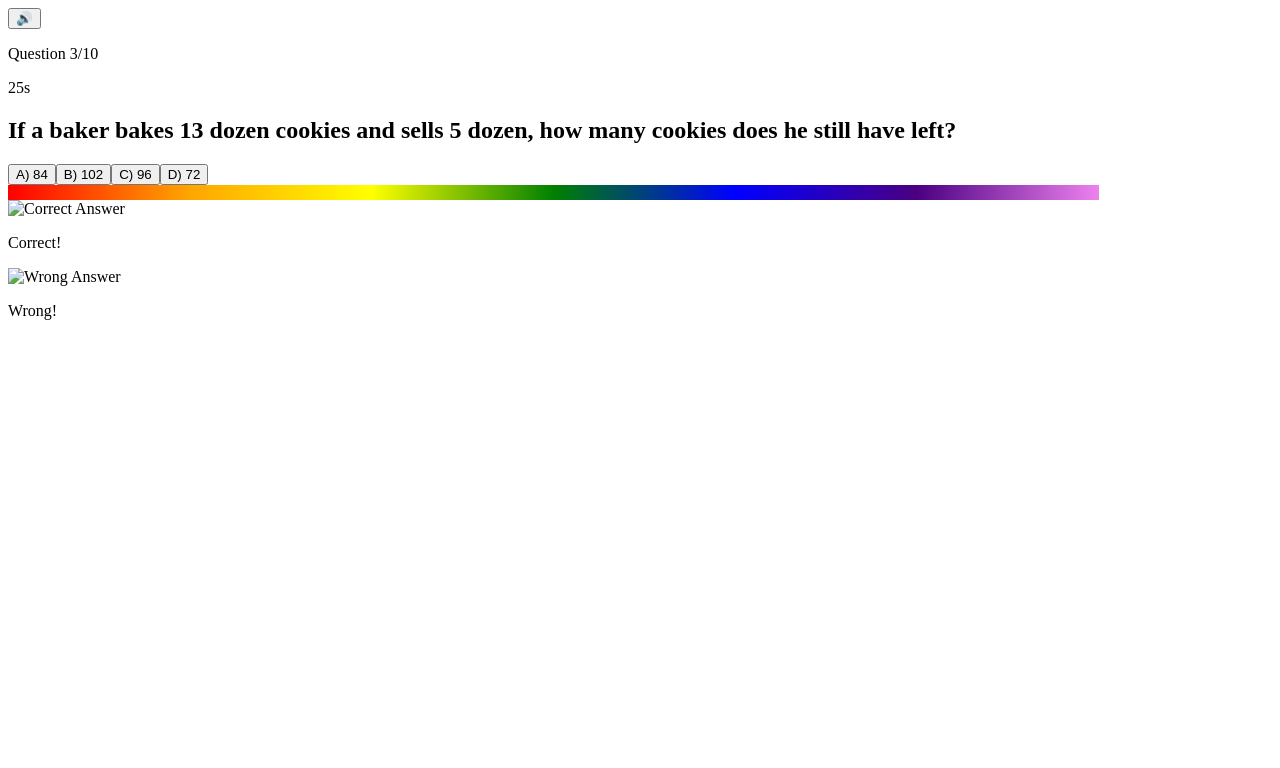
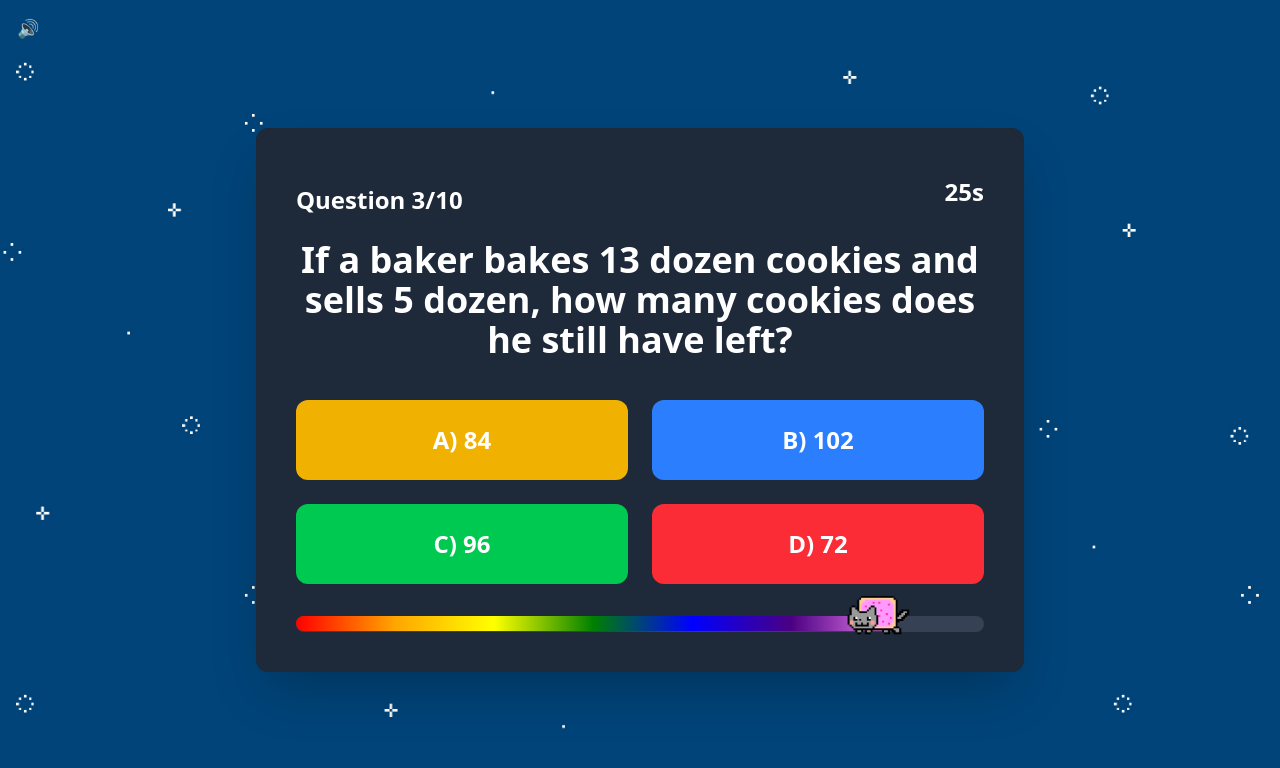
Before and after one commit to Mark040701/Math-Rush, a website: page dist/question3.html in a window 1280 px wide. Drawn offline with Linux system fonts and the light colour scheme; the site is published under a folder, as on GitHub Pages, so addresses that start at the root find nothing.

Commit message:
okay sya

```diff
--- a/dist/question3.html
+++ b/dist/question3.html
@@ -4,10 +4,10 @@
     <meta charset="UTF-8">
     <meta name="viewport" content="width=device-width, initial-scale=1.0">
     <title>MathRush - Game</title>
-    <link href="/dist/output.css" rel="stylesheet">
+    <link href="output.css" rel="stylesheet">
     <style>
         body {
-            background: url('/dist/img/bg2.jpg') no-repeat center center fixed;
+            background: url('img/bg2.jpg') no-repeat center center fixed;
             background-size: cover;
         }
 
@@ -58,7 +58,7 @@
 
     <!-- Background Music -->
     <audio id="bg-music" loop>
-        <source src="/dist/music/nyan-cat_1.mp3" type="audio/mp3">
+        <source src="music/nyan-cat_1.mp3" type="audio/mp3">
     </audio>
 
     <!-- Music Controls -->
@@ -93,14 +93,14 @@
         <!-- Timer Bar -->
         <div class="mt-6 sm:mt-8 w-full bg-gray-700 rounded-full h-3 sm:h-4 relative">
             <div id="timer-bar" class="w-full h-3 sm:h-4 bg-green-400 rounded-full"></div>
-            <img src="/dist/img/OriginalNyan.webp" id="nyan-cat" class="h-6 sm:h-8">
+            <img src="img/OriginalNyan.webp" id="nyan-cat" class="h-6 sm:h-8">
         </div>
 
 
      <!-- Correct Answer Modal -->
      <div id="correct-modal" class="hidden fixed inset-0 bg-black/60 backdrop-blur-sm flex items-center justify-center">
         <div class="bg-white p-6 sm:p-8 rounded-xl text-center shadow-2xl">
-            <img src="/dist/img/right.gif" alt="Correct Answer" class="w-48 sm:w-64 mx-auto">
+            <img src="img/right.gif" alt="Correct Answer" class="w-48 sm:w-64 mx-auto">
             <p class="text-2xl sm:text-3xl font-bold text-green-700 mt-4">Correct!</p>
         </div>
     </div>
@@ -108,7 +108,7 @@
     <!-- Wrong Answer Modal -->
     <div id="wrong-modal" class="hidden fixed inset-0 bg-black/60 backdrop-blur-sm flex items-center justify-center">
         <div class="bg-white p-6 sm:p-8 rounded-xl text-center shadow-2xl">
-            <img src="/dist/img/wrong.gif" alt="Wrong Answer" class="w-48 sm:w-64 mx-auto">
+            <img src="img/wrong.gif" alt="Wrong Answer" class="w-48 sm:w-64 mx-auto">
             <p class="text-2xl sm:text-3xl font-bold text-red-700 mt-4">Wrong!</p>
         </div>
     </div>
@@ -128,8 +128,8 @@
         const bgMusic = document.getElementById("bg-music");
         const toggleMusicBtn = document.getElementById("toggle-music");
         const answerButtons = document.querySelectorAll(".answer");
-        const correctSound = new Audio("/dist/music/correctAnswer.mp3");
-        const wrongSound = new Audio("/dist/music/wrongAnswer.mp3");
+        const correctSound = new Audio("music/correctAnswer.mp3");
+        const wrongSound = new Audio("music/wrongAnswer.mp3");
 
         window.addEventListener("DOMContentLoaded", function () {
         quizContainer.classList.remove("hidden");
```
Also changed, not shown: dist/question10.html (+8 -8 lines), dist/question2.html (+8 -8 lines), dist/question4.html (+8 -8 lines), dist/question5.html (+8 -8 lines), dist/question6.html (+8 -8 lines), dist/question7.html (+8 -8 lines), dist/question8.html (+8 -8 lines), dist/question9.html (+8 -8 lines), dist/result.html (+2 -2 lines).
